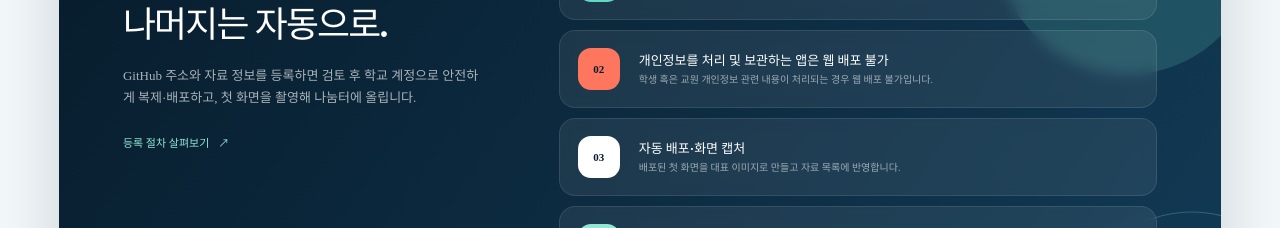
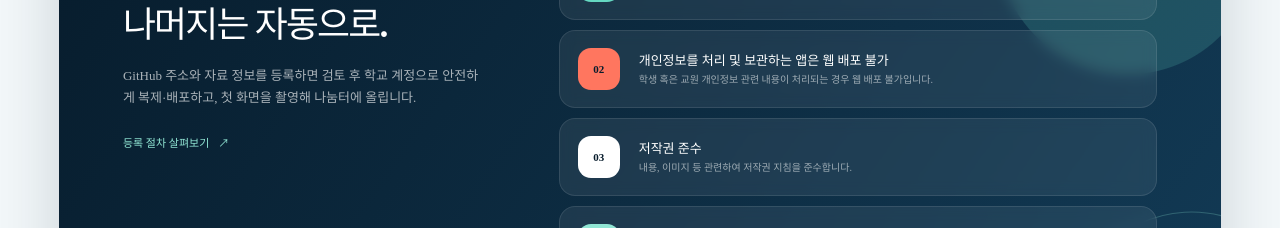
Before and after one commit to vibeoschool/education-sharing-portal, a Next.js app: page / in a window 1280 px wide. Shown: the part 1540-1768 px from the top of the page. Built offline with nearby package versions, Linux system fonts and the light colour scheme; no server answers.

Commit message:
copy: add copyright compliance step

```diff
--- a/app/page.tsx
+++ b/app/page.tsx
@@ -594,8 +594,8 @@ export default function Home() {
           <li>
             <span>03</span>
             <div>
-              <strong>자동 배포·화면 캡처</strong>
-              <p>배포된 첫 화면을 대표 이미지로 만들고 자료 목록에 반영합니다.</p>
+              <strong>저작권 준수</strong>
+              <p>내용, 이미지 등 관련하여 저작권 지침을 준수합니다.</p>
             </div>
           </li>
           <li>
```
Also changed, not shown: 1 other file (tests, documents, lock files or other folders).
